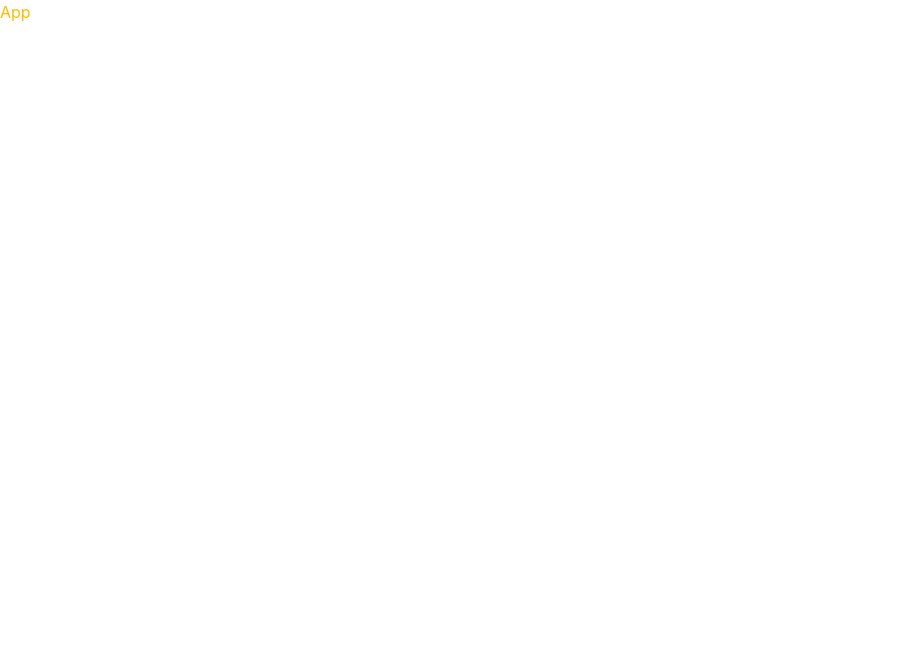
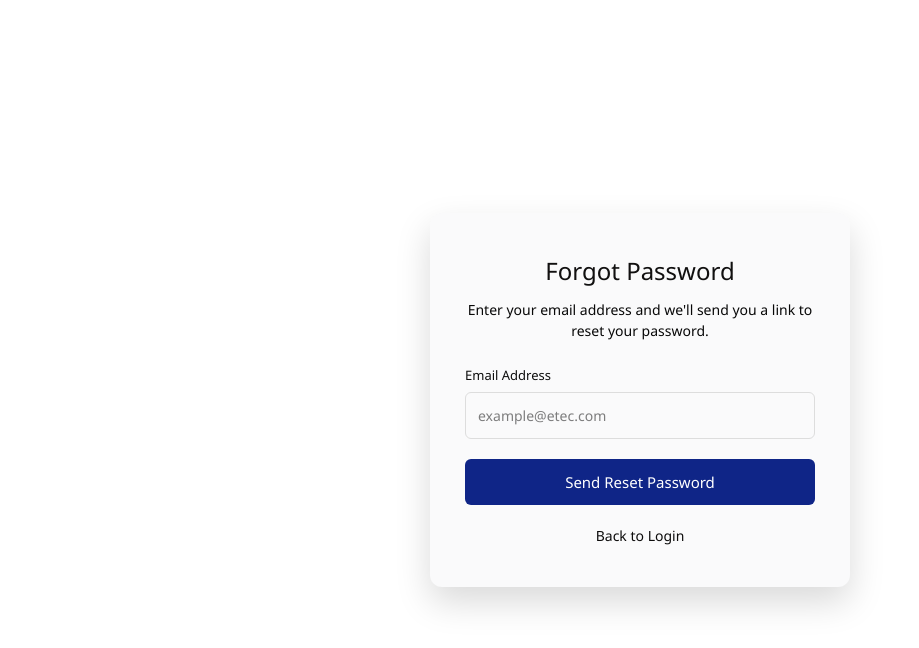
Before and after one commit to NalenSrin123/kru-IT-e-coffee-11, a React (Vite) app: page /dashboard in a window 1280 px wide. Shown: the top 648 px of the page, without its empty margins (0-919 px from the left). Built offline with nearby package versions, Linux system fonts and the light colour scheme.

Commit message:
UI_Forgot_Password

```diff
--- a/package.json
+++ b/package.json
@@ -10,13 +10,13 @@
     "preview": "vite preview"
   },
   "dependencies": {
-    "@tailwindcss/vite": "^4.2.1",
     "react": "^19.2.0",
     "react-dom": "^19.2.0",
     "tailwindcss": "^4.2.1"
   },
   "devDependencies": {
     "@eslint/js": "^9.39.1",
+    "@tailwindcss/vite": "^4.2.1",
     "@types/react": "^19.2.7",
     "@types/react-dom": "^19.2.3",
     "@vitejs/plugin-react": "^5.1.1",
--- a/src/App.jsx
+++ b/src/App.jsx
@@ -1,9 +1,7 @@
-import React from 'react'
+import ForgotPassword from "./services/auth/Forgotpassword";
 
-const App = () => {
-  return (
-    <div className='text-amber-400'>App</div>
-  )
+function App() {
+  return <ForgotPassword />;
 }
 
-export default App
+export default App;
--- /dev/null
+++ b/src/services/auth/ForgotPassword.css
@@ -0,0 +1,101 @@
+* {
+  margin: 0;
+  padding: 0;
+  box-sizing: border-box;
+  font-family: "Segoe UI", sans-serif;
+}
+
+.forgot-container {
+  min-height: 100vh;
+  display: flex;
+  justify-content: center;
+  align-items: center;
+  background-color: white;
+  padding: 20px;
+}
+
+.forgot-card {
+  background: #fafafb;
+  width: 100%;
+  max-width: 420px;
+  padding: 40px 35px;
+  border-radius: 12px;
+  box-shadow: 0 15px 35px rgba(0, 0, 0, 0.15);
+  text-align: center;
+}
+
+.forgot-card h2 {
+  margin-bottom: 10px;
+  font-size: 24px;
+  color: #111010;
+}
+
+.description {
+  font-size: 14px;
+  color: #080808;
+  margin-bottom: 25px;
+}
+
+.input-group {
+  text-align: left;
+  margin-bottom: 20px;
+}
+
+.input-group label {
+  font-size: 13px;
+  color: #0d0d0d;
+  display: block;
+  margin-bottom: 6px;
+}
+
+.input-group input {
+  width: 100%;
+  padding: 12px;
+  border-radius: 6px;
+  border: 1px solid #ddd;
+  font-size: 14px;
+  transition: 0.3s;
+}
+
+.input-group input:focus {
+  border-color: #667eea;
+  outline: none;
+}
+
+.btn-reset {
+  width: 100%;
+  padding: 12px;
+  border: none;
+  border-radius: 6px;
+  background: #0f2587;
+  color: #ffffff;
+  font-size: 15px;
+  cursor: pointer;
+  transition: 0.3s;
+}
+
+.btn-reset:hover {
+  background: #5a67d8;
+}
+
+.back-login {
+  margin-top: 18px;
+}
+
+.back-login a {
+  text-decoration: none;
+  font-size: 14px;
+  color: #0d0c0c;
+}
+
+.back-login a:hover {
+  text-decoration: underline;
+}
+@media (max-width: 480px) {
+  .forgot-card {
+    padding: 30px 20px;
+  }
+  .forgot-card h2 {
+    font-size: 20px;
+  }
+}
--- /dev/null
+++ b/src/services/auth/Forgotpassword.jsx
@@ -0,0 +1,26 @@
+import React from "react";
+import "./ForgotPassword.css";
+function ForgotPassword() {
+  return (
+    <div className="forgot-container">
+      <div className="forgot-card">
+        <h2>Forgot Password</h2>
+        <p className="description">
+          Enter your email address and we'll send you a link to reset your password.
+        </p>
+
+        <div className="input-group">
+          <label>Email Address</label>
+          <input type="email" placeholder="example@etec.com" />
+        </div>
+
+        <button className="btn-reset">Send Reset Password</button>
+
+        <div className="back-login">
+          <a href="#">Back to Login</a>
+        </div>
+      </div>
+    </div>
+  );
+}
+export default ForgotPassword;
```
Also changed, not shown: 1 other file (tests, documents, lock files or other folders).
